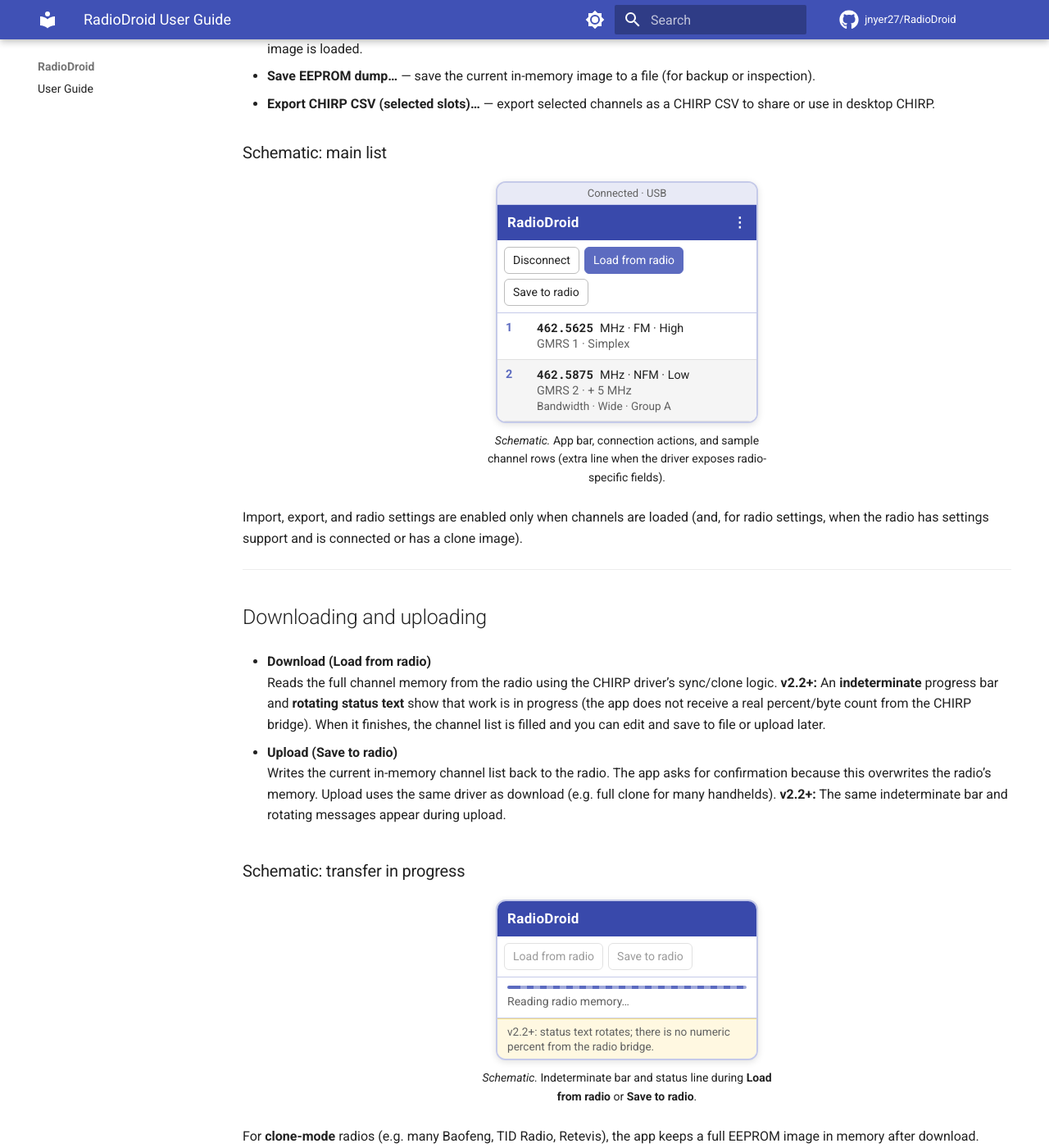
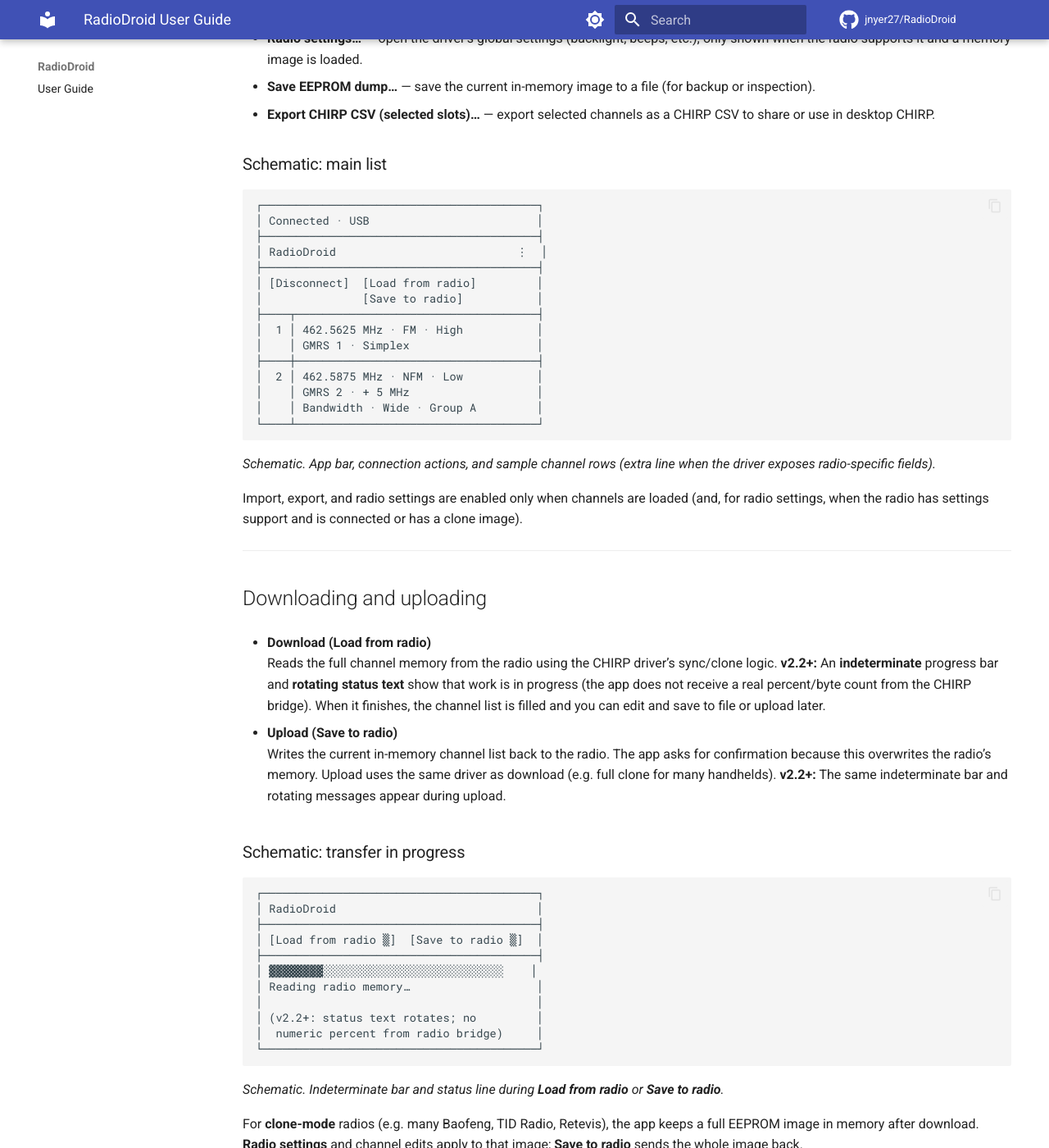
Before and after one commit to jnyer27/RadioDroid, an MkDocs documentation site: the page built from docs/UserGuide.md, in a window 1280 px wide and 1400 px high, scrolled down 3017 px. Shown: the whole window at 82% size. Built offline with MkDocs 1.6.1 and Material for MkDocs 9.7.7, drawn with Linux system fonts in a browser that asks for light colours; comment, search, counter and statistics services are not loaded; some of the changed text lies outside the part shown.

Commit message:
Fix #3: replace HTML schematics with ASCII art in user guide
The ui-mock HTML divs rendered as unstyled/raw HTML on GitHub, making
the schematic diagrams unreadable. Replace all five schematics with
ASCII art code blocks that are human-readable everywhere — on GitHub,
on the MkDocs site, and in plain-text editors.

Also update docs/UserGuide.md to match (both files are now identical).

https://claude.ai/code/session_01JNYiUfz6hHbfbaNfdXxijm

````diff
--- a/docs/UserGuide.md
+++ b/docs/UserGuide.md
@@ -51,16 +51,21 @@ RadioDroid is an Android app that programs amateur and GMRS radios using the sam
 
 ### Schematic: BLE device list
 
-<div class="ui-mock ui-mock--phone" role="figure" aria-label="Schematic BLE scan list">
-<div class="ui-mock-bar">Nearby devices</div>
-<div class="ui-mock-appbar"><span class="ui-mock-title">Connect via BLE</span><span class="ui-mock-icon">←</span></div>
-<div class="ui-mock-list">
-<div class="ui-mock-row ui-mock-row--single"><div class="ui-mock-row-main"><span class="ui-mock-freq">HM-10-5C12</span></div><div class="ui-mock-sub">UART adapter · RSSI -58</div></div>
-<div class="ui-mock-row ui-mock-row--single"><div class="ui-mock-row-main"><span class="ui-mock-freq">NUS-Prog</span></div><div class="ui-mock-sub">Nordic UART · Paired</div></div>
-</div>
-</div>
+```
+┌─────────────────────────────────────────┐
+│ Nearby devices                          │
+├─────────────────────────────────────────┤
+│ ← Connect via BLE                       │
+├─────────────────────────────────────────┤
+│  HM-10-5C12                             │
+│  UART adapter · RSSI -58                │
+├─────────────────────────────────────────┤
+│  NUS-Prog                               │
+│  Nordic UART · Paired                   │
+└─────────────────────────────────────────┘
+```
 
-<p class="ui-mock-caption"><em>Schematic.</em> Device names vary; tap a row to select that adapter.</p>
+*Schematic. Device names vary; tap a row to select that adapter.*
 
 After a successful download, the main screen shows the channel list and you can edit and upload.
 
@@ -99,34 +104,25 @@ If connection fails, try another USB cable path, ensure the dongle is powered an
 
 ### Schematic: main list
 
-<div class="ui-mock ui-mock--phone" role="figure" aria-label="Schematic main screen">
-<div class="ui-mock-bar">Connected · USB</div>
-<div class="ui-mock-appbar"><span class="ui-mock-title">RadioDroid</span><span class="ui-mock-icon">⋮</span></div>
-<div class="ui-mock-actions">
-<span class="ui-mock-btn">Disconnect</span>
-<span class="ui-mock-btn ui-mock-btn--primary">Load from radio</span>
-<span class="ui-mock-btn">Save to radio</span>
-</div>
-<div class="ui-mock-list">
-<div class="ui-mock-row">
-<span class="ui-mock-ch">1</span>
-<div>
-<div class="ui-mock-row-main"><span class="ui-mock-freq">462.5625</span> MHz · FM · High</div>
-<div class="ui-mock-name">GMRS 1 · Simplex</div>
-</div>
-</div>
-<div class="ui-mock-row">
-<span class="ui-mock-ch">2</span>
-<div>
-<div class="ui-mock-row-main"><span class="ui-mock-freq">462.5875</span> MHz · NFM · Low</div>
-<div class="ui-mock-name">GMRS 2 · + 5 MHz</div>
-<div class="ui-mock-sub">Bandwidth · Wide · Group A</div>
-</div>
-</div>
-</div>
-</div>
+```
+┌─────────────────────────────────────────┐
+│ Connected · USB                         │
+├─────────────────────────────────────────┤
+│ RadioDroid                           ⋮  │
+├─────────────────────────────────────────┤
+│ [Disconnect]  [Load from radio]         │
+│               [Save to radio]           │
+├────┬────────────────────────────────────┤
+│  1 │ 462.5625 MHz · FM · High           │
+│    │ GMRS 1 · Simplex                   │
+├────┼────────────────────────────────────┤
+│  2 │ 462.5875 MHz · NFM · Low           │
+│    │ GMRS 2 · + 5 MHz                   │
+│    │ Bandwidth · Wide · Group A         │
+└────┴────────────────────────────────────┘
+```
 
-<p class="ui-mock-caption"><em>Schematic.</em> App bar, connection actions, and sample channel rows (extra line when the driver exposes radio-specific fields).</p>
+*Schematic. App bar, connection actions, and sample channel rows (extra line when the driver exposes radio-specific fields).*
 
 Import, export, and radio settings are enabled only when channels are loaded (and, for radio settings, when the radio has settings support and is connected or has a clone image).
 
@@ -142,20 +138,21 @@ Import, export, and radio settings are enabled only when channels are loaded (an
 
 ### Schematic: transfer in progress
 
-<div class="ui-mock ui-mock--phone" role="figure" aria-label="Schematic transfer progress">
-<div class="ui-mock-appbar"><span class="ui-mock-title">RadioDroid</span></div>
-<div class="ui-mock-actions">
-<span class="ui-mock-btn ui-mock-btn--disabled">Load from radio</span>
-<span class="ui-mock-btn ui-mock-btn--disabled">Save to radio</span>
-</div>
-<div class="ui-mock-progress-wrap">
-<div class="ui-mock-progress-track" role="presentation"></div>
-<div class="ui-mock-status">Reading radio memory…</div>
-</div>
-<div class="ui-mock-note">v2.2+: status text rotates; there is no numeric percent from the radio bridge.</div>
-</div>
+```
+┌─────────────────────────────────────────┐
+│ RadioDroid                              │
+├─────────────────────────────────────────┤
+│ [Load from radio ▒]  [Save to radio ▒]  │
+├─────────────────────────────────────────┤
+│ ▓▓▓▓▓▓▓▓░░░░░░░░░░░░░░░░░░░░░░░░░░░    │
+│ Reading radio memory…                   │
+│                                         │
+│ (v2.2+: status text rotates; no         │
+│  numeric percent from radio bridge)     │
+└─────────────────────────────────────────┘
+```
 
-<p class="ui-mock-caption"><em>Schematic.</em> Indeterminate bar and status line during <strong>Load from radio</strong> or <strong>Save to radio</strong>.</p>
+*Schematic. Indeterminate bar and status line during **Load from radio** or **Save to radio**.*
 
 For **clone-mode** radios (e.g. many Baofeng, TID Radio, Retevis), the app keeps a full EEPROM image in memory after download. **Radio settings** and channel edits apply to that image; **Save to radio** sends the whole image back.
 
@@ -167,22 +164,21 @@ Tap a channel in the list to open the **channel editor**.
 
 ### Schematic: channel editor
 
-<div class="ui-mock ui-mock--wide" role="figure" aria-label="Schematic channel editor">
-<div class="ui-mock-appbar"><span class="ui-mock-title">Channel 1</span><span class="ui-mock-icon">←</span></div>
-<div class="ui-mock-card">
-<div class="ui-mock-field"><label>RX frequency</label><span class="ui-mock-value">462.5625</span></div>
-<div class="ui-mock-field"><label>Duplex</label><span class="ui-mock-pill">Simplex</span></div>
-<div class="ui-mock-field"><label>Name</label><span class="ui-mock-value">GMRS 1</span></div>
-<div class="ui-mock-field"><label>Power</label><span class="ui-mock-pill">High</span></div>
-<div class="ui-mock-field"><label>Mode</label><span class="ui-mock-pill">FM</span></div>
-</div>
-<div class="ui-mock-footer">
-<span class="ui-mock-btn">Cancel</span>
-<span class="ui-mock-btn ui-mock-btn--primary">Done</span>
-</div>
-</div>
+```
+┌─────────────────────────────────────────────┐
+│ ← Channel 1                                 │
+├──────────────┬──────────────────────────────┤
+│ RX frequency │ 462.5625                     │
+│ Duplex       │ [Simplex]                    │
+│ Name         │ GMRS 1                       │
+│ Power        │ [High]                       │
+│ Mode         │ [FM]                         │
+├──────────────┴──────────────────────────────┤
+│ [Cancel]                         [Done]     │
+└─────────────────────────────────────────────┘
+```
 
-<p class="ui-mock-caption"><em>Schematic.</em> Typical fields; your radio may show more options (tones, radio-specific rows, etc.).</p>
+*Schematic. Typical fields; your radio may show more options (tones, radio-specific rows, etc.).*
 
 - **RX Frequency** — receive frequency in MHz.
 - **Duplex / Offset** — Simplex, **+** (positive offset), **−** (negative offset), or **Split** (separate TX frequency). Offset is in kHz or MHz as appropriate.
@@ -207,21 +203,22 @@ Tap **Done** to save the channel and return to the list, or **Cancel** to discar
 
 ### Schematic: radio settings
 
-<div class="ui-mock ui-mock--wide" role="figure" aria-label="Schematic radio settings">
-<div class="ui-mock-appbar"><span class="ui-mock-title">Radio settings</span><span class="ui-mock-icon">←</span></div>
-<div class="ui-mock-progress-wrap">
-<div class="ui-mock-status" style="margin-top:0">Search settings</div>
-<div class="ui-mock-pill" style="margin-top:6px;width:100%;box-sizing:border-box;border-style:dashed;color:#757575">Filter by name or value…</div>
-</div>
-<div class="ui-mock-card">
-<div class="ui-mock-card-title">Display &amp; sound</div>
-<div class="ui-mock-field"><label>Backlight</label><span class="ui-mock-pill">On</span></div>
-<div class="ui-mock-field"><label>Beeps</label><span class="ui-mock-pill">Key only</span></div>
-</div>
-<div class="ui-mock-footer"><span class="ui-mock-btn ui-mock-btn--primary">Update settings</span></div>
-</div>
+```
+┌─────────────────────────────────────────────┐
+│ ← Radio settings                            │
+├─────────────────────────────────────────────┤
+│  Search settings                            │
+│  [ Filter by name or value… ]               │
+├─────────────────────────────────────────────┤
+│  ▼ Display & sound                          │
+│     Backlight  │ [On]                       │
+│     Beeps      │ [Key only]                 │
+├─────────────────────────────────────────────┤
+│          [Update settings]                  │
+└─────────────────────────────────────────────┘
+```
 
-<p class="ui-mock-caption"><em>Schematic.</em> Group titles and fields come from the CHIRP driver; layout varies by model.</p>
+*Schematic. Group titles and fields come from the CHIRP driver; layout varies by model.*
 
 Radio settings are available only when:
 - The radio driver supports settings, and
````
Also changed, not shown: userguide.md (+75 -78 lines).
